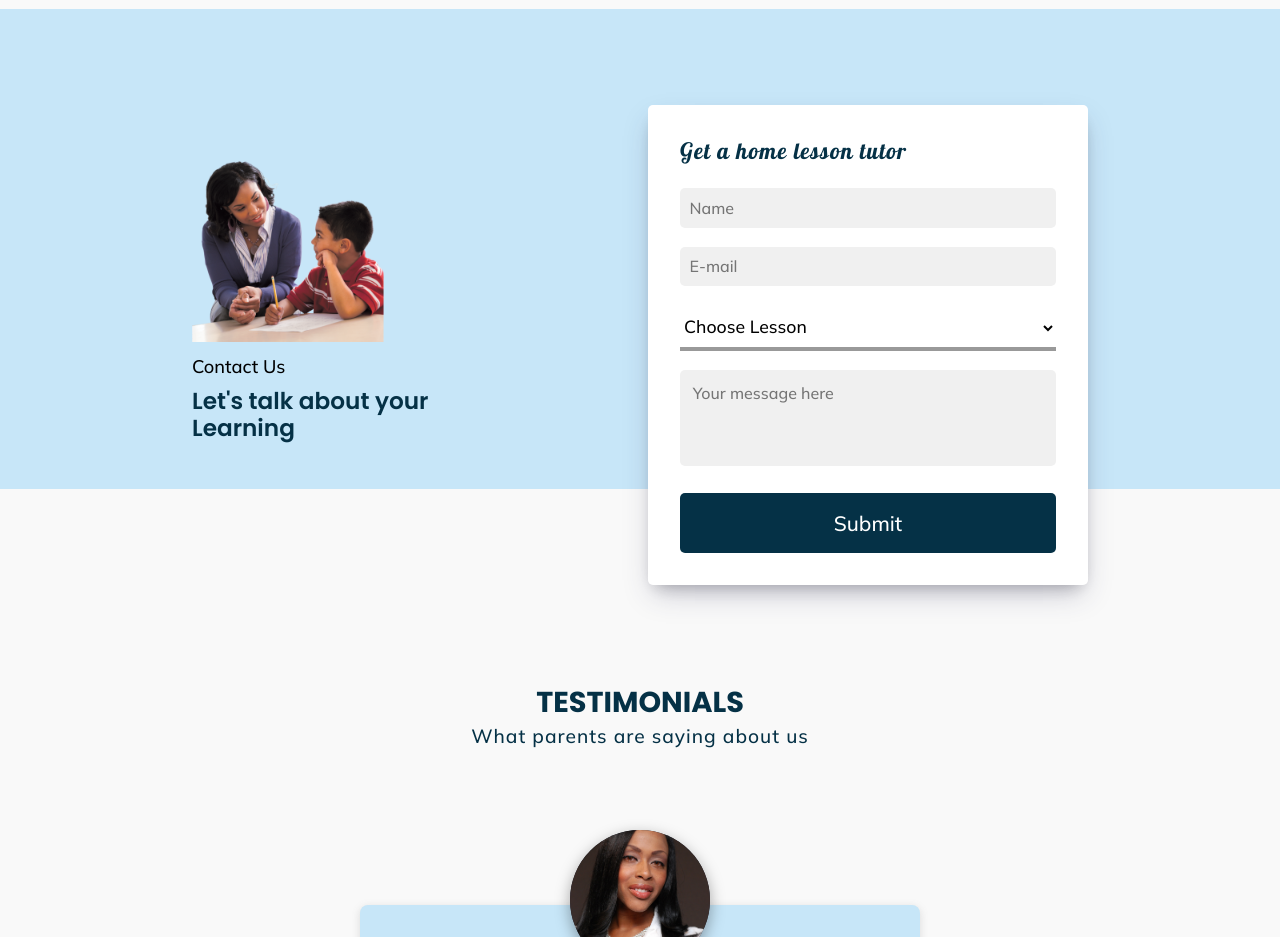
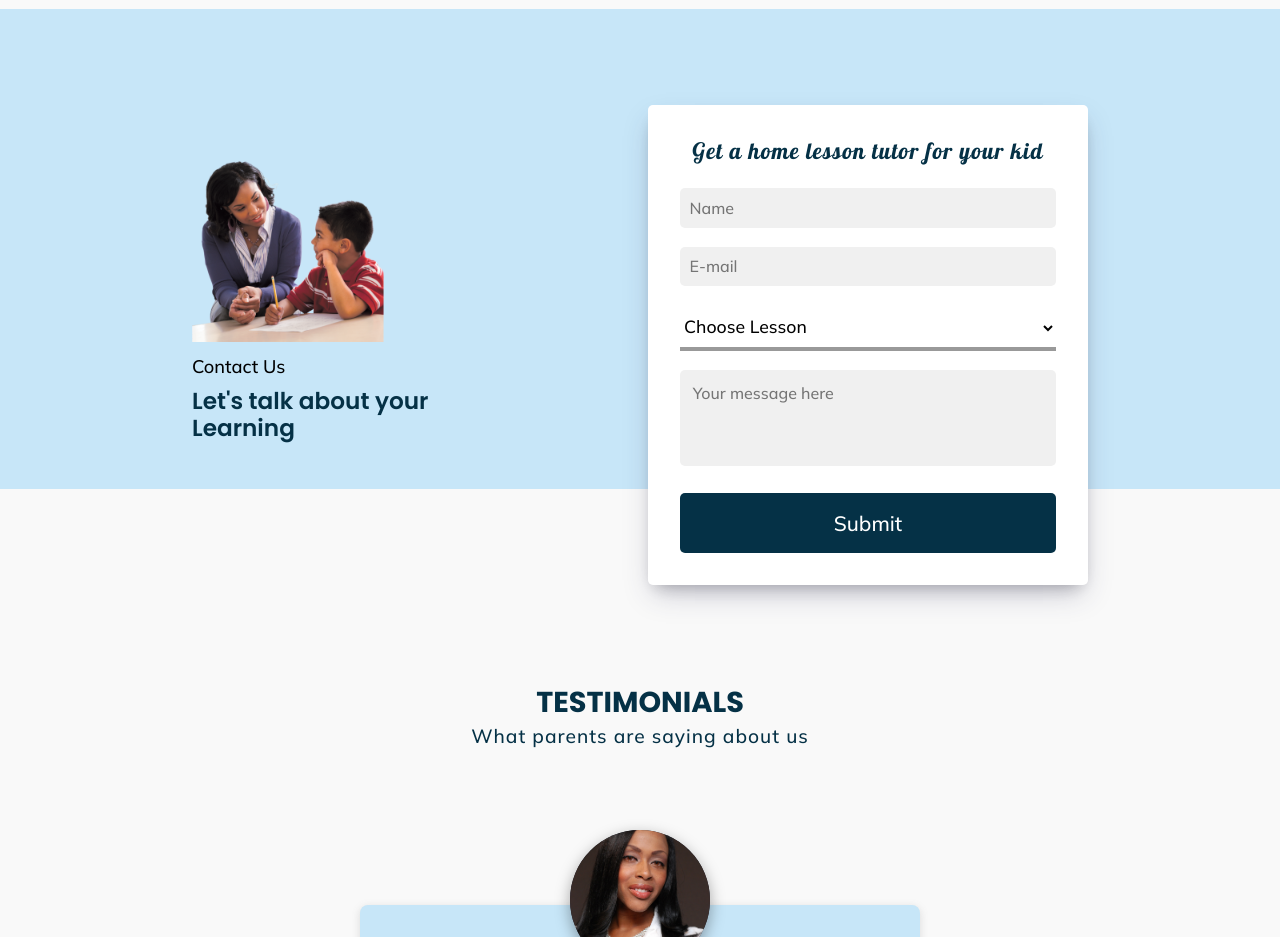
Before and after one commit to ucheyakpa/lemansacademy, a React (Create React App) app: page / in a window 1280 px wide. Shown: the part 3540-4477 px from the top of the page. Built offline with nearby package versions, Linux system fonts and the light colour scheme.

Commit message:
little changes

```diff
--- a/src/components/Contact/ContactElements.js
+++ b/src/components/Contact/ContactElements.js
@@ -84,6 +84,7 @@ export const FormHeader = styled.h2`
   margin-bottom: 0.2em;
   font-family: "Lobster", cursive;
   letter-spacing: 1.2px;
+  text-align: center;
 
   @media screen and (max-width: 48em) {
     font-size: 1.2rem;
--- a/src/components/Contact/index.js
+++ b/src/components/Contact/index.js
@@ -83,7 +83,7 @@ const Contact = () => {
 
         <FormContainer>
           <Form onSubmit={handleSubmit}>
-            <FormHeader>Get a home lesson tutor</FormHeader>
+            <FormHeader>Get a home lesson tutor for your kid</FormHeader>
 
             <Input
               type="text"
--- a/src/components/Sidebar/SidebarElements.js
+++ b/src/components/Sidebar/SidebarElements.js
@@ -19,8 +19,8 @@ export const SidebarContainer = styled.aside`
 
 export const Icon = styled.div`
   position: absolute;
-  top: .8em;
-  right: .8em;
+  top: .6em;
+  right: .68em;
   background: transparent;
   font-size: 1.6rem;
   cursor: pointer;
```
